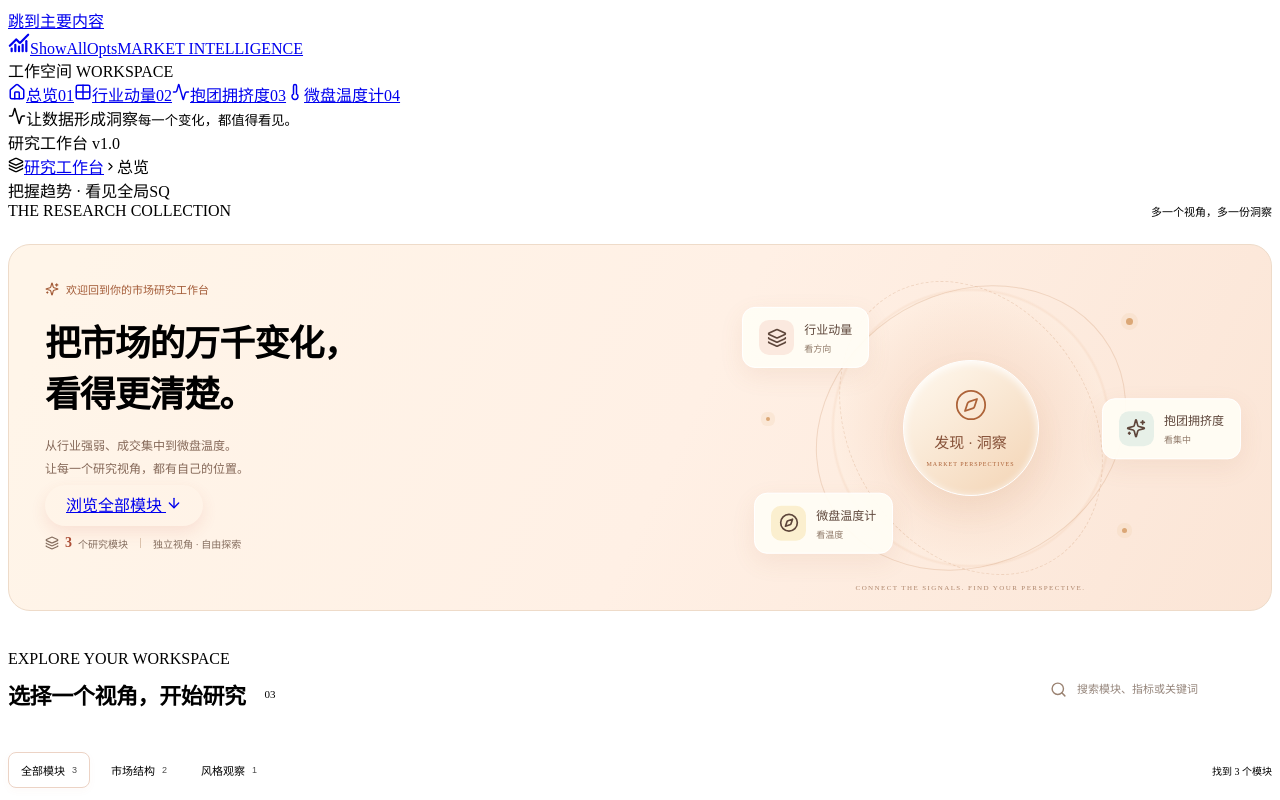
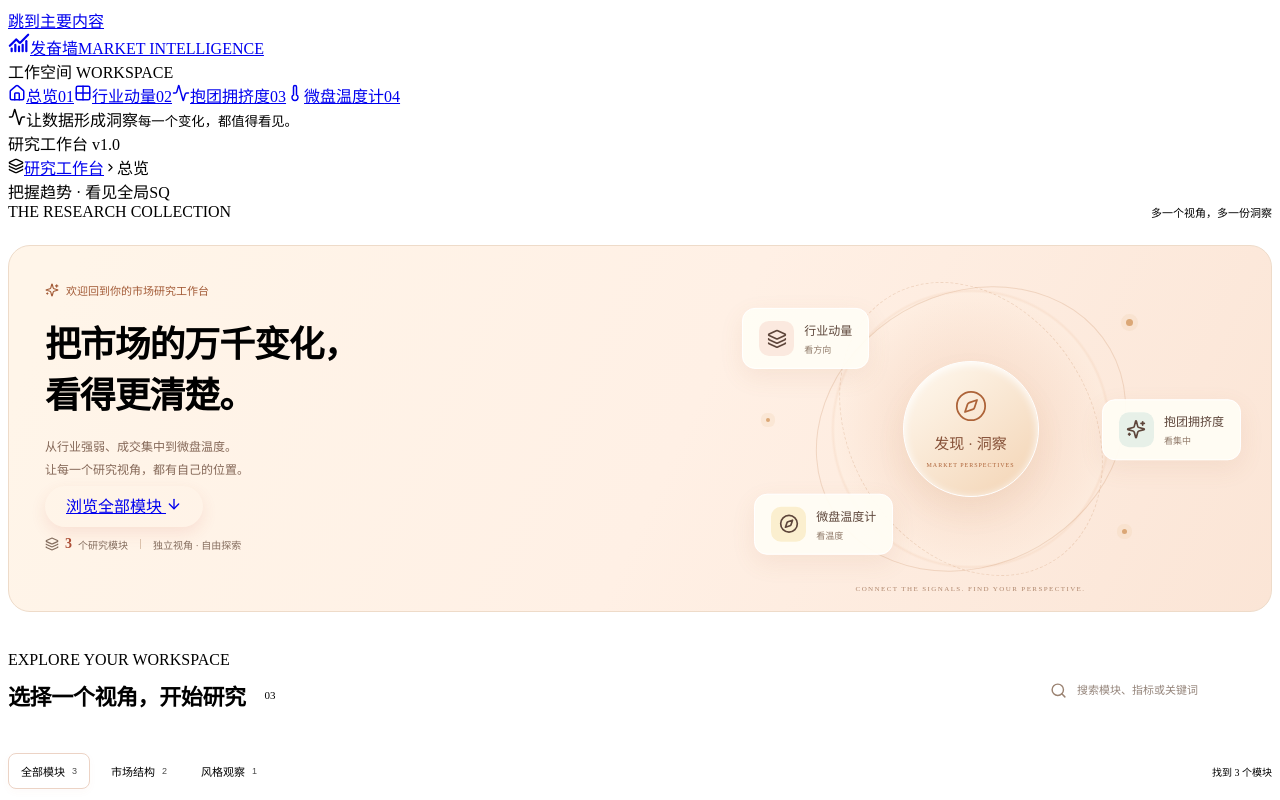
Before and after one commit to zxbange/showAllOpts, a React (Vite) app in the folder frontend/: page / in a window 1280 px wide. Shown: the top 800 px of the page. Built offline with nearby package versions, Linux system fonts and the light colour scheme; the HTML template or start-up script is replaced by a standard one.

Commit message:
Rename sidebar brand to 发奋墙

```diff
--- a/frontend/src/components/Layout.tsx
+++ b/frontend/src/components/Layout.tsx
@@ -22,12 +22,12 @@ export function Layout() {
         跳到主要内容
       </a>
       <aside className="sidebar">
-        <Link className="brand" to="/" aria-label="ShowAllOpts 首页">
+        <Link className="brand" to="/" aria-label="发奋墙 首页">
           <span className="brand-mark">
             <ChartNoAxesCombined size={22} strokeWidth={2.4} />
           </span>
           <span>
-            ShowAllOpts<span className="brand-caption">MARKET INTELLIGENCE</span>
+            发奋墙<span className="brand-caption">MARKET INTELLIGENCE</span>
           </span>
         </Link>
         <div className="nav-label">
```
